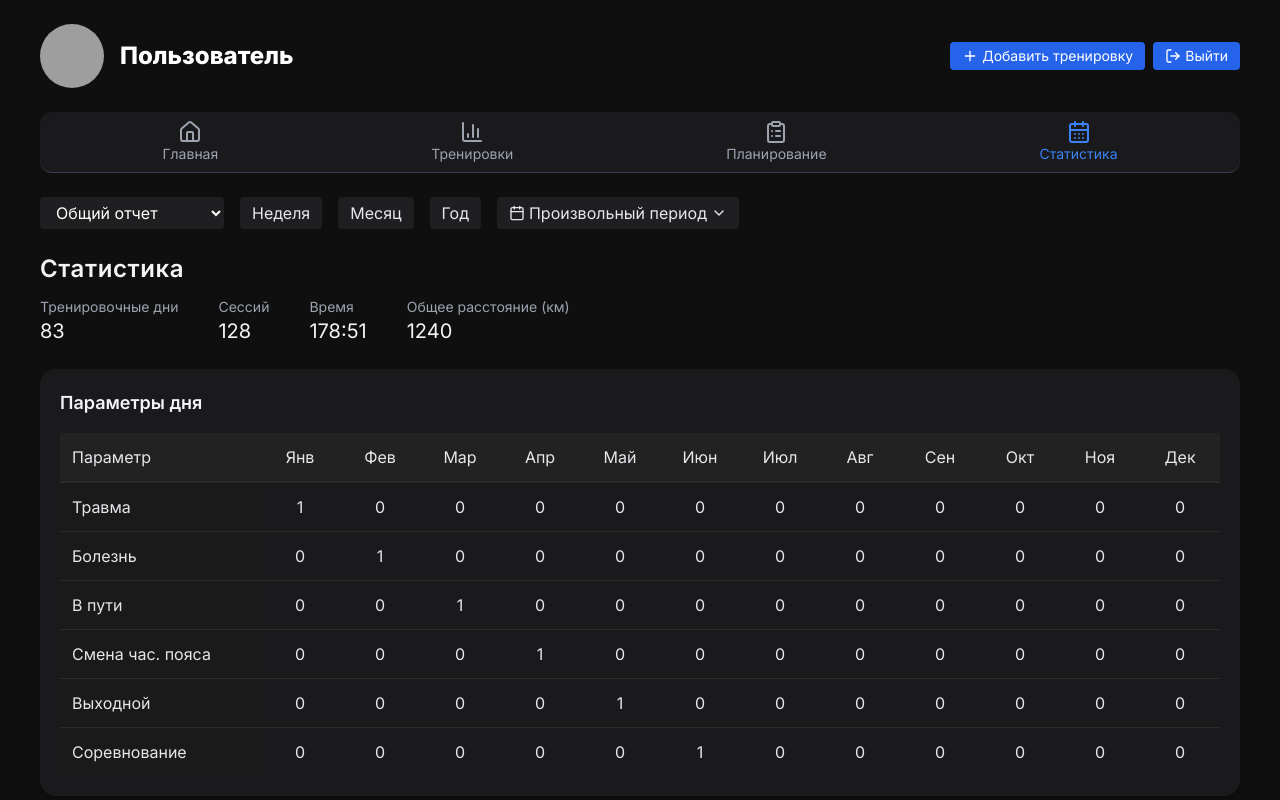
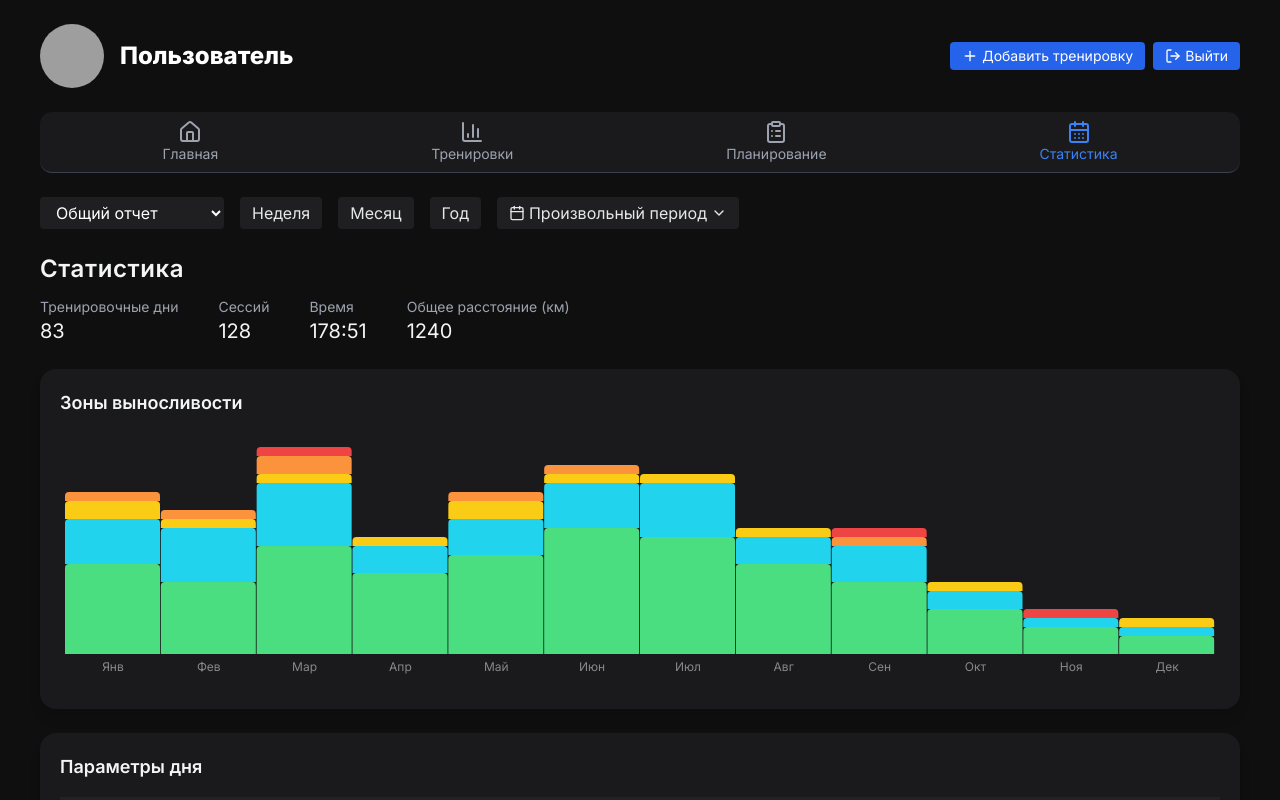
Before and after one commit to mbaliabin/dagbook-test, a React (Vite) app in the folder fasx-frontend/: page /statistics in a window 1280 px wide. Shown: the top 800 px of the page. Built offline with nearby package versions, Linux system fonts and the light colour scheme; grey boxes are pictures that could not be loaded.

Commit message:
Доработка StatisticsPage.tsx 376

```diff
--- a/fasx-frontend/src/pages/StatisticsPage.tsx
+++ b/fasx-frontend/src/pages/StatisticsPage.tsx
@@ -277,18 +277,6 @@ export default function StatsPage() {
 
         {/* REPORTS */}
         {reportType==="Общий отчет" && <>
-          {/* Новая таблица основных параметров */}
-          <TableSection table={{
-            title:"Параметры дня",
-            data:[
-              { param:"Травма", months:[1,0,0,0,0,0,0,0,0,0,0,0], total:1 },
-              { param:"Болезнь", months:[0,1,0,0,0,0,0,0,0,0,0,0], total:1 },
-              { param:"В пути", months:[0,0,1,0,0,0,0,0,0,0,0,0], total:1 },
-              { param:"Смена час. пояса", months:[0,0,0,1,0,0,0,0,0,0,0,0], total:1 },
-              { param:"Выходной", months:[0,0,0,0,1,0,0,0,0,0,0,0], total:1 },
-              { param:"Соревнование", months:[0,0,0,0,0,1,0,0,0,0,0,0], total:1 },
-            ]
-          }} index={0}/>
 
           {/* Зоны выносливости */}
           <div className="bg-[#1a1a1d] p-5 rounded-2xl shadow-lg">
```
